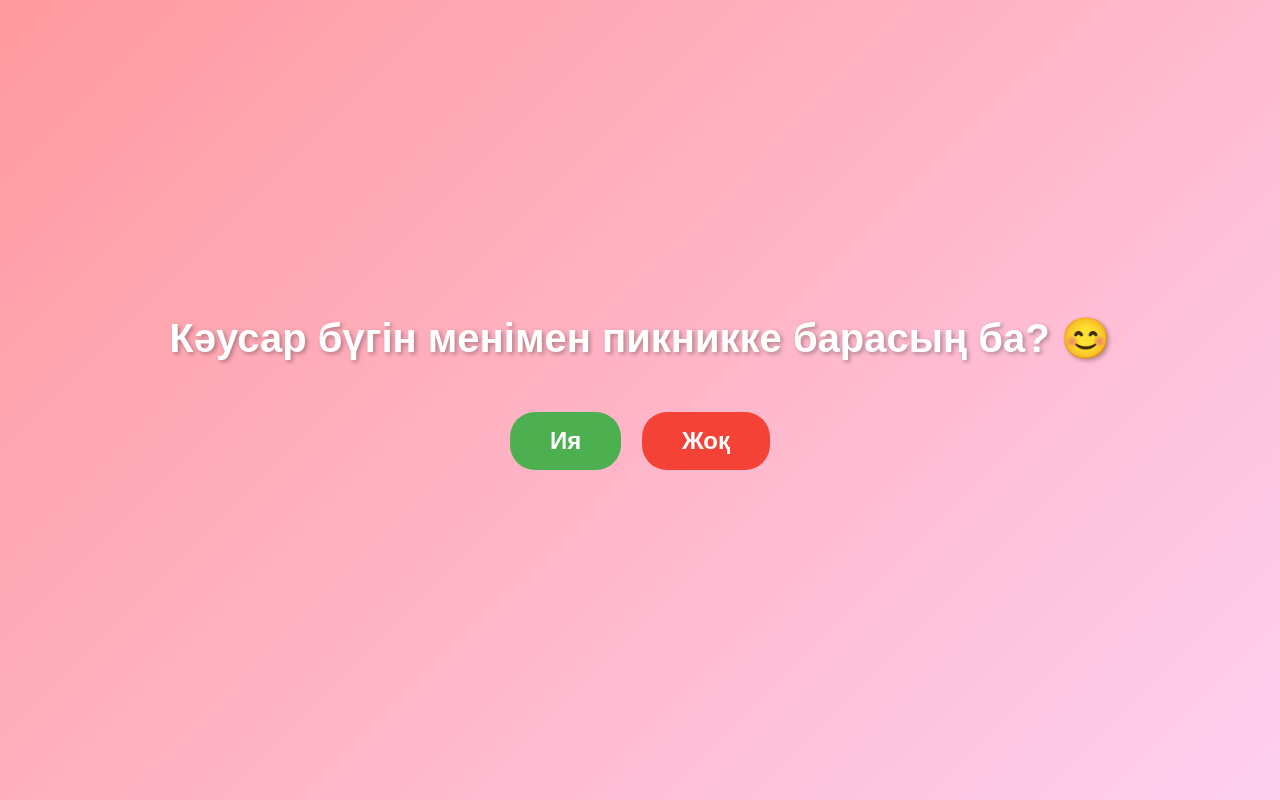
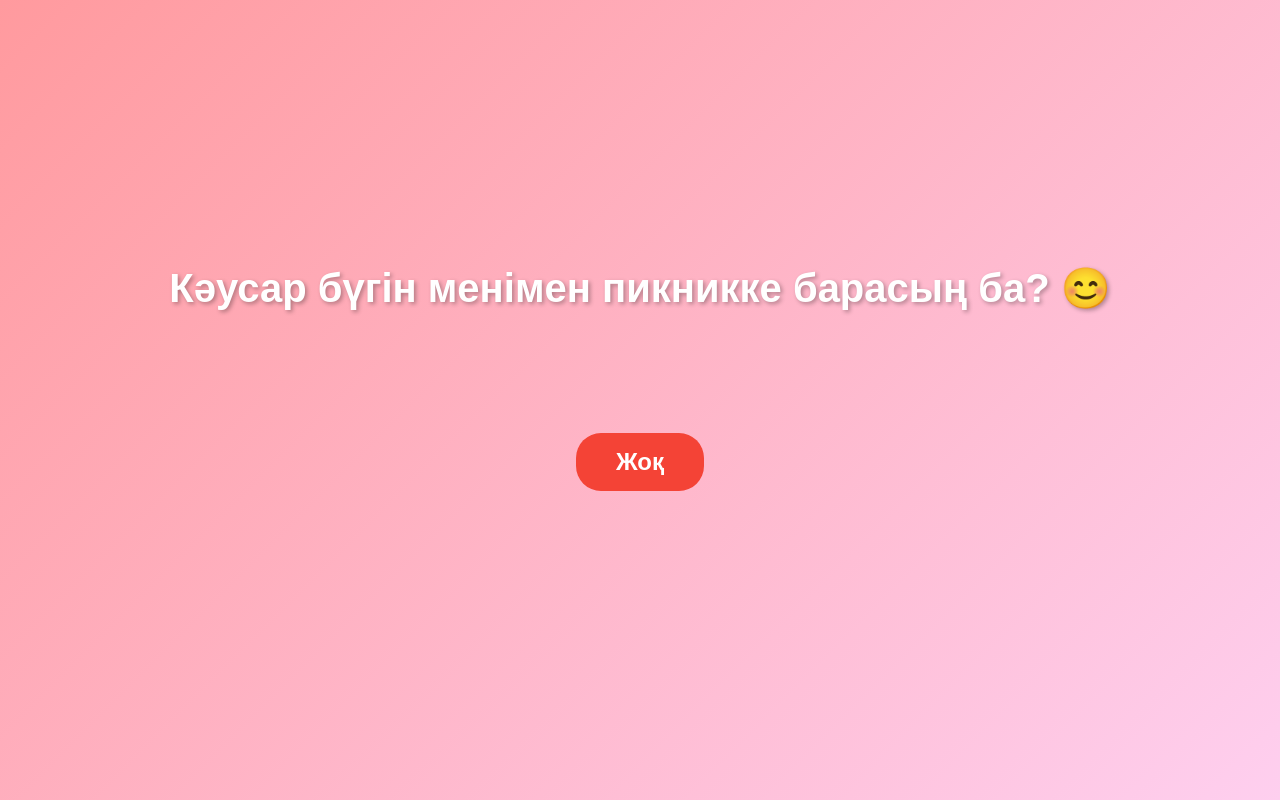
Before and after one commit to talgatovv506-alt/piknik-site, a Flask app: page / in a window 1280 px wide. Run offline with Flask 3, Linux system fonts and the light colour scheme.

Commit message:
Кәусарға шақырту

```diff
--- a/templates/index.html
+++ b/templates/index.html
@@ -26,8 +26,12 @@
         }
         .btn-container {
             position: relative;
-            width: 300px;
-            height: 100px;
+            width: 100vw;
+            height: 200px;
+            display: flex;
+            justify-content: center;
+            align-items: center;
+            gap: 50px;
         }
         button {
             padding: 15px 40px;
@@ -35,18 +39,21 @@
             border: none;
             border-radius: 25px;
             cursor: pointer;
-            position: absolute;
             font-weight: bold;
+            transition: all 0.2s;
         }
         #iya {
             background: #4CAF50;
             color: white;
-            left: 20px;
+            position: relative;
+        }
+        #iya:hover {
+            box-shadow: 0 5px 20px rgba(0,0,0,0.3);
         }
         #zhok {
             background: #f44336;
             color: white;
-            right: 20px;
+            position: absolute;
         }
     </style>
 </head>
@@ -60,12 +67,31 @@
 
     <script>
         const zhokBtn = document.getElementById('zhok');
+        const iyaBtn = document.getElementById('iya');
+        let scale = 1;
+        let clickCount = 0;
+
         zhokBtn.addEventListener('mouseover', function() {
+            clickCount++;
+
+            // "Жоқ" батырмасын қашырт
             const x = Math.random() * (window.innerWidth - 150);
-            const y = Math.random() * (window.innerHeight - 100);
+            const y = Math.random() * (window.innerHeight - 200) + 100;
             zhokBtn.style.left = x + 'px';
             zhokBtn.style.top = y + 'px';
-            zhokBtn.style.position = 'absolute';
+
+            // "Ия" батырмасын үлкейт
+            scale += 0.3;
+            iyaBtn.style.transform = `scale(${scale})`;
+            iyaBtn.textContent = 'Ия'.repeat(Math.min(clickCount, 3)); // Ия-Ия-Ия деп ұзарады
+
+            if(clickCount > 3) {
+                zhokBtn.textContent = 'Окей Ия 😅';
+            }
+        });
+
+        zhokBtn.addEventListener('click', function() {
+            alert('Қашып құтылмайсың 😏 "Ия" батырмасы сені күтіп тұр!');
         });
     </script>
 </body>
```
